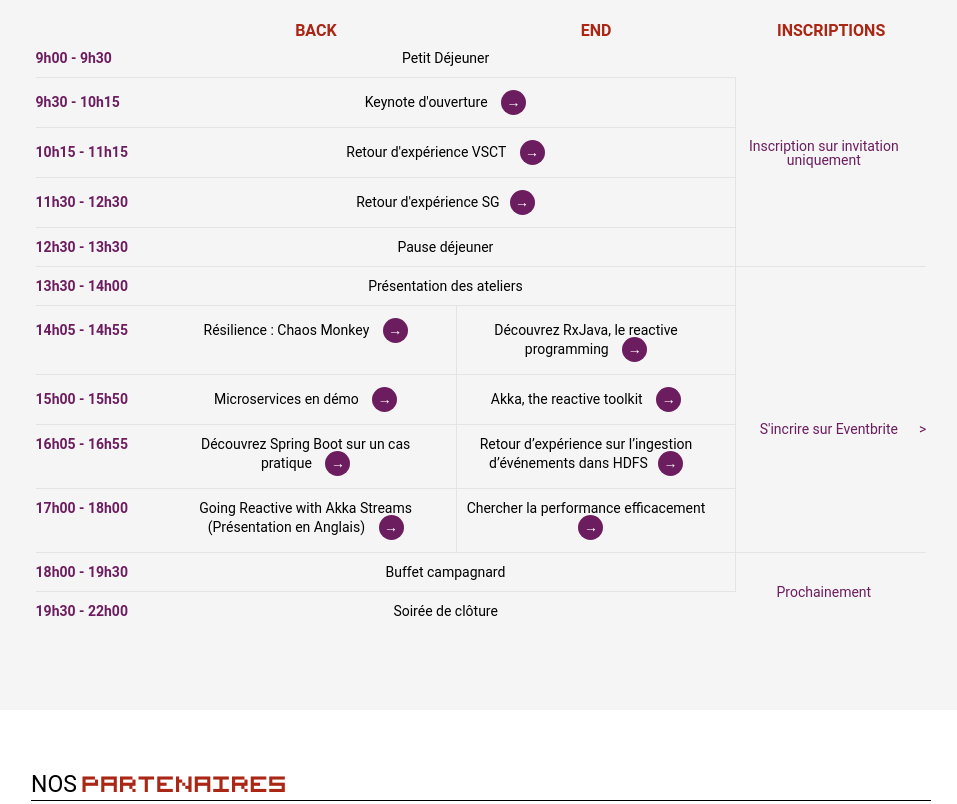
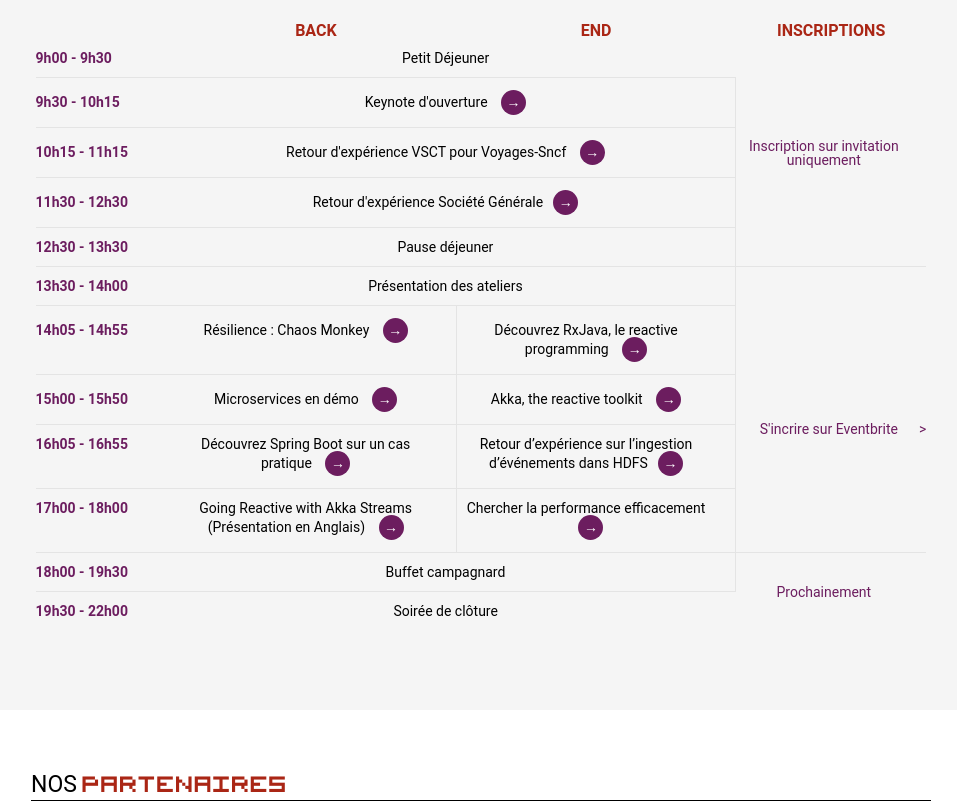
Before and after one commit to publicissapient-france/backday-website, a website: page index.html in a window 1280 px wide. Shown: the part 1020-1824 px from the top of the page, without its empty margins (159-1116 px from the left). Drawn offline with nearby package versions, Linux system fonts and the light colour scheme.

Commit message:
new input

```diff
--- a/index.html
+++ b/index.html
@@ -125,12 +125,12 @@
                     <tr>
                         <td>10h15 - 11h15</td>
                         <td colspan="2" class="last-cell popupable" data-toggle="modal" data-target="#vsc-modal">Retour
-                            d'expérience VSCT
+                            d'expérience VSCT pour Voyages-Sncf
                         </td>
                     </tr>
                     <tr>
                         <td>11h30 - 12h30</td>
-                        <td colspan="2" class="last-cell popupable" data-toggle="modal" data-target="#sgcib-modal">Retour d'expérience SG</td>
+                        <td colspan="2" class="last-cell popupable" data-toggle="modal" data-target="#sgcib-modal">Retour d'expérience Société Générale</td>
                     </tr>
 
                     <tr>
@@ -298,7 +298,7 @@
         <div class="modal-content">
             <div class="modal-header">
                 <button type="button" class="close" data-dismiss="modal">&times;</button>
-                <h4 class="modal-title">Retour d'expérience de VSCT</h4>
+                <h4 class="modal-title">Retour d'expérience VSCT pour Voyages-Sncf</h4>
             </div>
             <div class="modal-body">
                 <p class="slot"><strong>Secrets de conception d’une application innovante au service des voyageurs.
```
